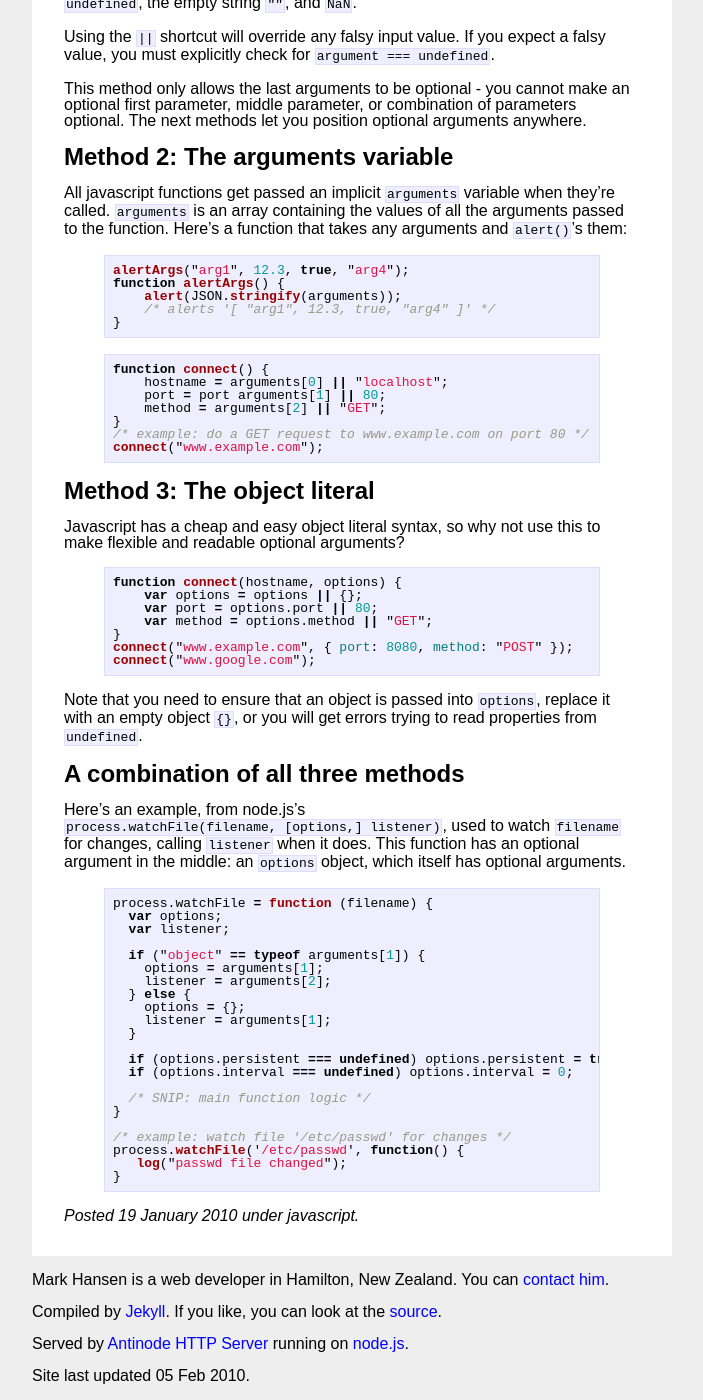
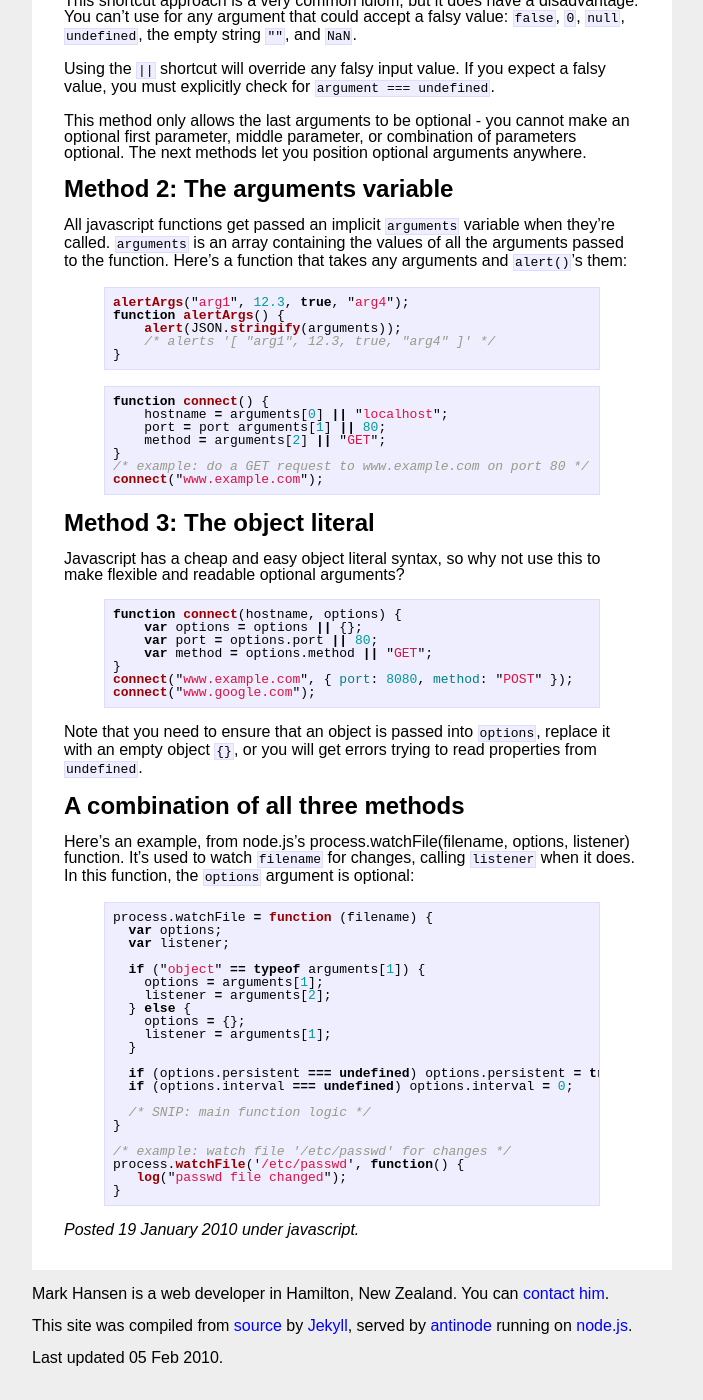
Before and after one commit to mhansen/jekyll-blog, a Jekyll site: the page built from _posts/2010-01-19-javascript-optional-parameters.markdown, in a window 1280 px wide and 1400 px high, scrolled down 1297 px. Shown: the whole window, without its empty margins (288-991 px from the left). Built offline with Jekyll 4.4.1, drawn with Linux system fonts in a browser that asks for light colours; nearby versions of some CDN libraries; Markdown is read by kramdown in place of the engine named in the settings.

Commit message:
cleaned footer, added header

```diff
--- a/_layouts/default.html
+++ b/_layouts/default.html
@@ -27,14 +28,17 @@
       Mark Hansen is a web developer in Hamilton, New Zealand.
       You can <a href="/contact.html">contact him</a>.
       </p>
-      <p>Compiled by <a href="http://jekyllrb.com/">Jekyll</a>.
-      If you like, you can look at the <a href="http://github.com/mhansen/jekyll-blog">source</a>.
+      <p>
+        This site was compiled from
+        <a href="http://github.com/mhansen/jekyll-blog">source</a>
+        by
+        <a href="http://jekyllrb.com/">Jekyll</a>,
+        served by
+        <a href="http://github.com/mhansen/antinode">antinode</a>
+        running on
+        <a href="http://nodejs.org">node.js</a>.
       </p>
-      <p>
-      Served by <a href="http://github.com/mhansen/antinode">Antinode HTTP Server</a>
-       running on <a href="http://nodejs.org">node.js</a>.
-      </p>
-      <p>Site last updated {{ site.time | date: "%d %b %Y" }}.</p>
+      <p>Last updated {{ site.time | date: "%d %b %Y" }}.</p>
     </div>
   <script src="http://ajax.googleapis.com/ajax/libs/jquery/1.4.1/jquery.min.js">
   </script>
--- a/_posts/2010-01-19-javascript-optional-parameters.markdown
+++ b/_posts/2010-01-19-javascript-optional-parameters.markdown
@@ -153,10 +153,10 @@ properties from `undefined`.
 A combination of all three methods
 ----------------------------------
 
-Here's an example, from node.js's `process.watchFile(filename, [options,]
-listener)`, used to watch `filename` for changes, calling `listener` when it
-does. This function has an optional argument in the middle: an `options` object,
-which itself has optional arguments.
+Here's an example, from node.js's process.watchFile(filename, options,
+listener) function. It's used to watch `filename` for changes, calling
+`listener` when it does. In this function, the `options` argument is
+optional:
 
 {% highlight js %}
 process.watchFile = function (filename) {
```
Also changed, not shown: other parts of _layouts/default.html (+1 -0 lines), 1 other file.
